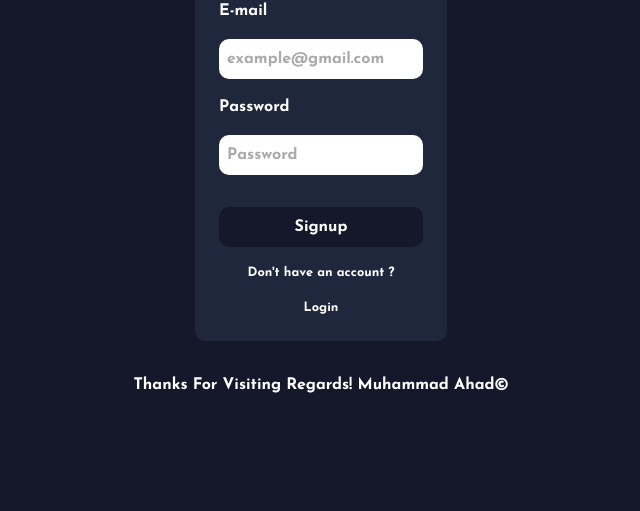
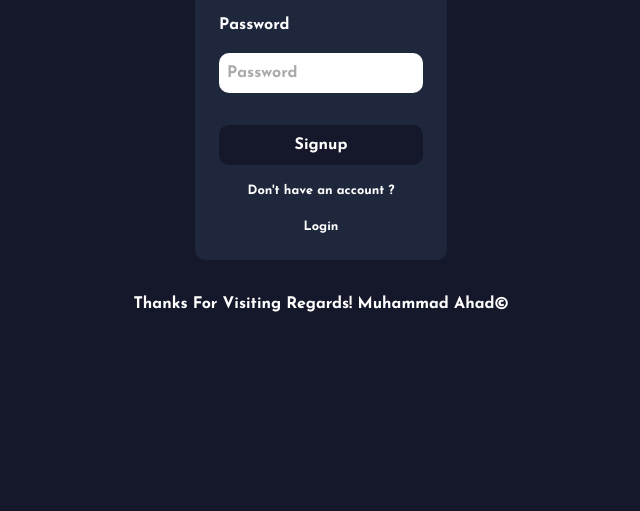
Before and after one commit to ahadsts9901/jwt-auth, a website: page public/index.html in a window 1280 px wide. Shown: the part 289-800 px from the top of the page, without its empty margins (319-959 px from the left). Drawn offline with nearby package versions, Linux system fonts and the light colour scheme; some packages are replaced by stand-ins of ours; a script that the page names is missing.

Commit message:
Update main.css

```diff
--- a/public/signup/main.css
+++ b/public/signup/main.css
@@ -20,14 +20,14 @@ body {
     color: #fff!important;
     display: flex;
     flex-direction: column;
-    justify-content: center;
+    justify-content: right;
     /* justify-content: space-between; */
-    /* justify-content: right; */
+    /* justify-content: center; */
     align-items: center;
     row-gap: 2em;
     width: 100vw;
     height: 100vh;
-    padding: 2em 1em;
+    padding: 2em 1em!important;
 }
 
 p, h1, h2, h3, h4, h5, h6, i, a{
```
